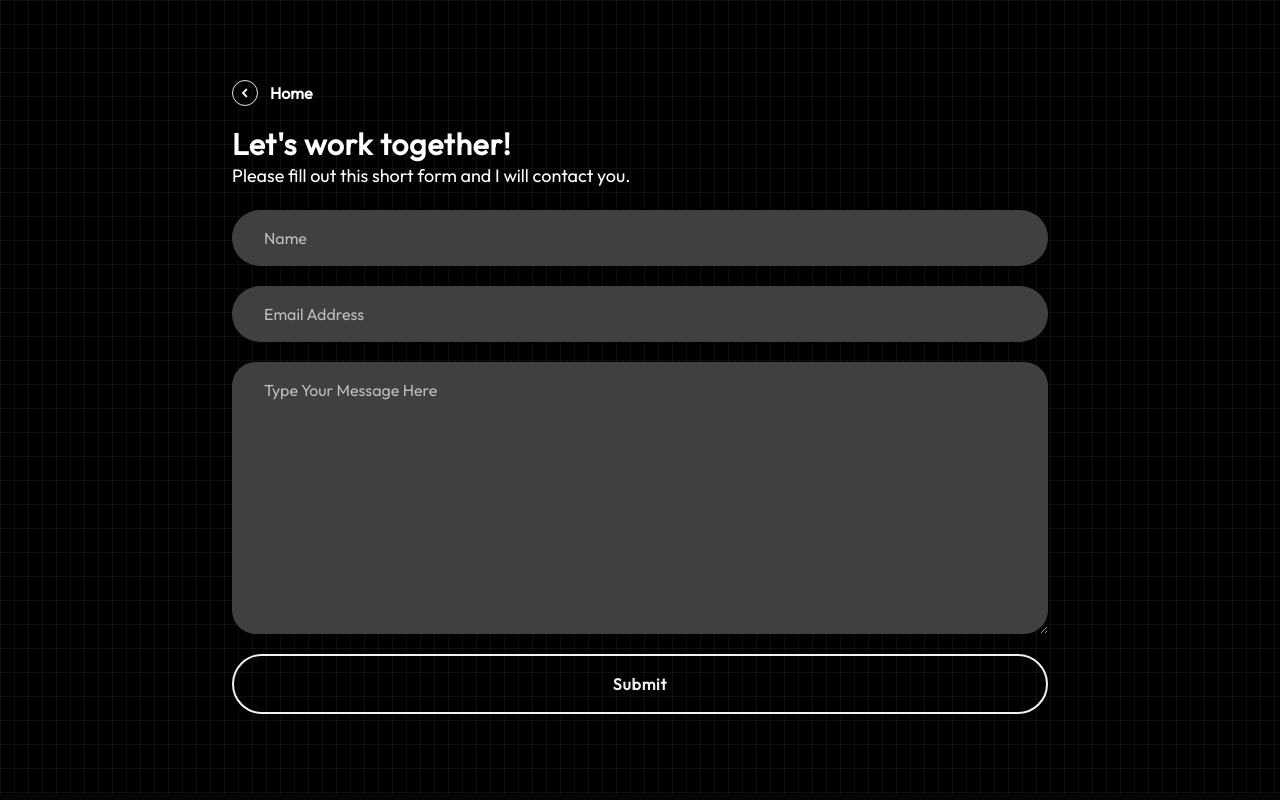
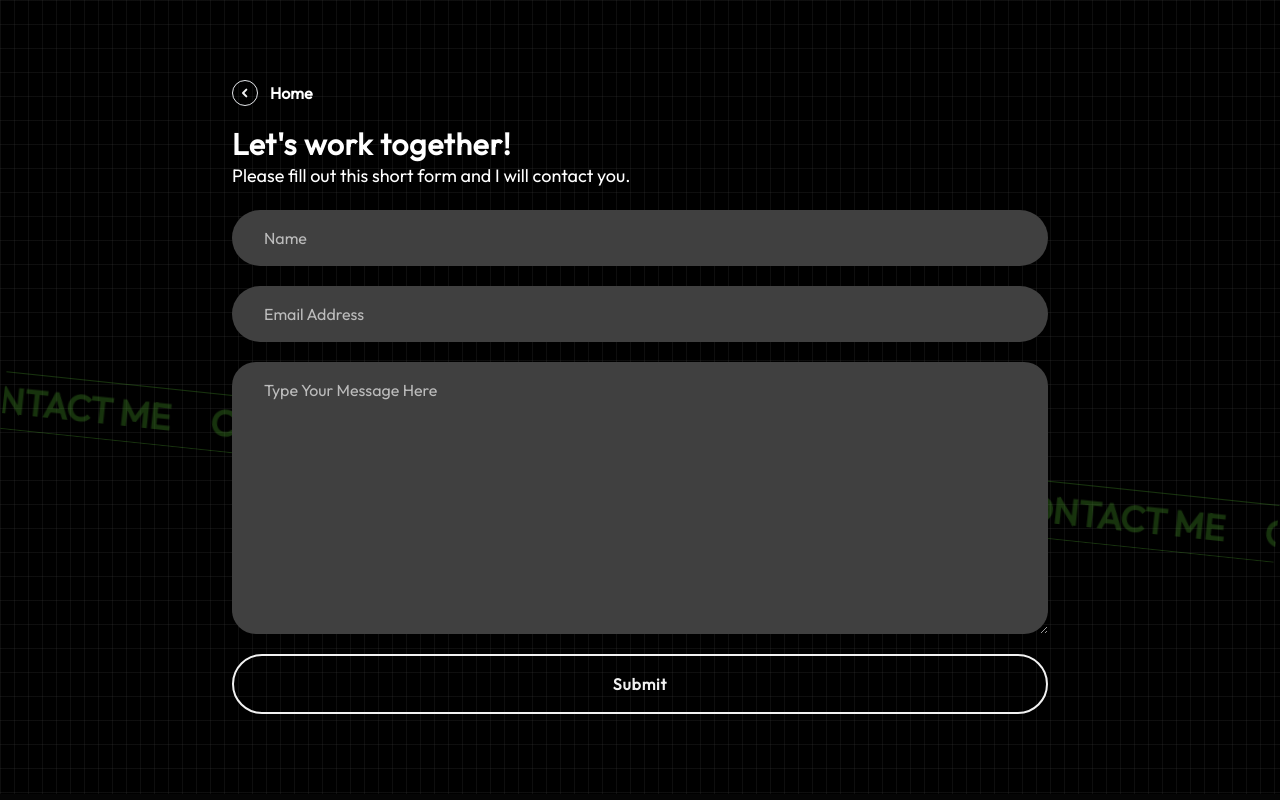
Before and after one commit to rafiftrlh/rafiftr-porto, a React (Vite) app: page /contact in a window 1280 px wide. Shown: the top 800 px of the page. Built offline with nearby package versions, Linux system fonts and the light colour scheme.

Commit message:
style: add animation infinite running text on the contact page

```diff
--- a/src/pages/ContactPage.jsx
+++ b/src/pages/ContactPage.jsx
@@ -3,7 +3,38 @@ import { Footer } from "../sections/Footer";
 
 export const ContactPage = () => {
   return (
-    <>
+    <div className="overflow-hidden relative">
+      <div className="flex overflow-hidden space-x-10 w-screen border-y border-primary opacity-30 absolute top-[40%] rotate-6">
+        <div className="flex whitespace-nowrap py-2 space-x-10 animate-loop-scrol">
+          <span className="text-4xl text-primary font-bold">CONTACT ME</span>
+          <span className="text-4xl text-primary font-bold">CONTACT ME</span>
+          <span className="text-4xl text-primary font-bold">CONTACT ME</span>
+          <span className="text-4xl text-primary font-bold">CONTACT ME</span>
+          <span className="text-4xl text-primary font-bold">CONTACT ME</span>
+          <span className="text-4xl text-primary font-bold">CONTACT ME</span>
+          <span className="text-4xl text-primary font-bold">CONTACT ME</span>
+          <span className="text-4xl text-primary font-bold">CONTACT ME</span>
+          <span className="text-4xl text-primary font-bold">CONTACT ME</span>
+          <span className="text-4xl text-primary font-bold">CONTACT ME</span>
+          <span className="text-4xl text-primary font-bold">CONTACT ME</span>
+        </div>
+        <div
+          aria-hidden="true"
+          className="flex whitespace-nowrap py-2 space-x-10 animate-loop-scrol"
+        >
+          <span className="text-4xl text-primary font-bold">CONTACT ME</span>
+          <span className="text-4xl text-primary font-bold">CONTACT ME</span>
+          <span className="text-4xl text-primary font-bold">CONTACT ME</span>
+          <span className="text-4xl text-primary font-bold">CONTACT ME</span>
+          <span className="text-4xl text-primary font-bold">CONTACT ME</span>
+          <span className="text-4xl text-primary font-bold">CONTACT ME</span>
+          <span className="text-4xl text-primary font-bold">CONTACT ME</span>
+          <span className="text-4xl text-primary font-bold">CONTACT ME</span>
+          <span className="text-4xl text-primary font-bold">CONTACT ME</span>
+          <span className="text-4xl text-primary font-bold">CONTACT ME</span>
+          <span className="text-4xl text-primary font-bold">CONTACT ME</span>
+        </div>
+      </div>
       <section>
         <Link
           onClick={() =>
@@ -63,6 +94,6 @@ export const ContactPage = () => {
         </div>
       </section>
       <Footer />
-    </>
+    </div>
   );
 };
```
